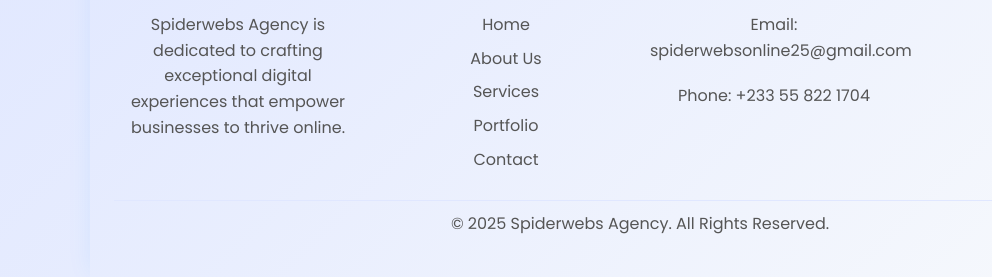
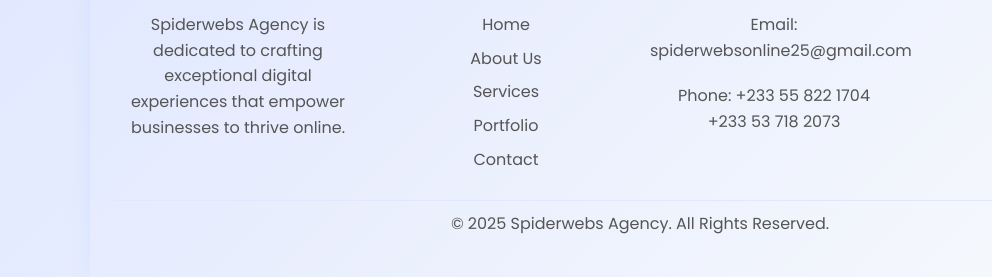
Before and after one commit to O6SPIDER/agency, a website: page index.html in a window 1280 px wide. Shown: the part 5782-6059 px from the top of the page, 0-992 px from the left. Drawn offline with Linux system fonts and the light colour scheme.

Commit message:
index.html

```diff
--- a/index.html
+++ b/index.html
@@ -294,7 +294,7 @@
       <div class="footer-column">
         <h4>Contact</h4>
         <p>Email: <a href="mailto:spiderwebsonline25@gmail.com">spiderwebsonline25@gmail.com</a></p>
-        <p>Phone: +233 55 822 1704</p>
+        <p>Phone: +233 55 822 1704<br> +233 53 718 2073</p>
       </div>
       <div class="footer-column">
         <h4>Follow Us</h4>
```
